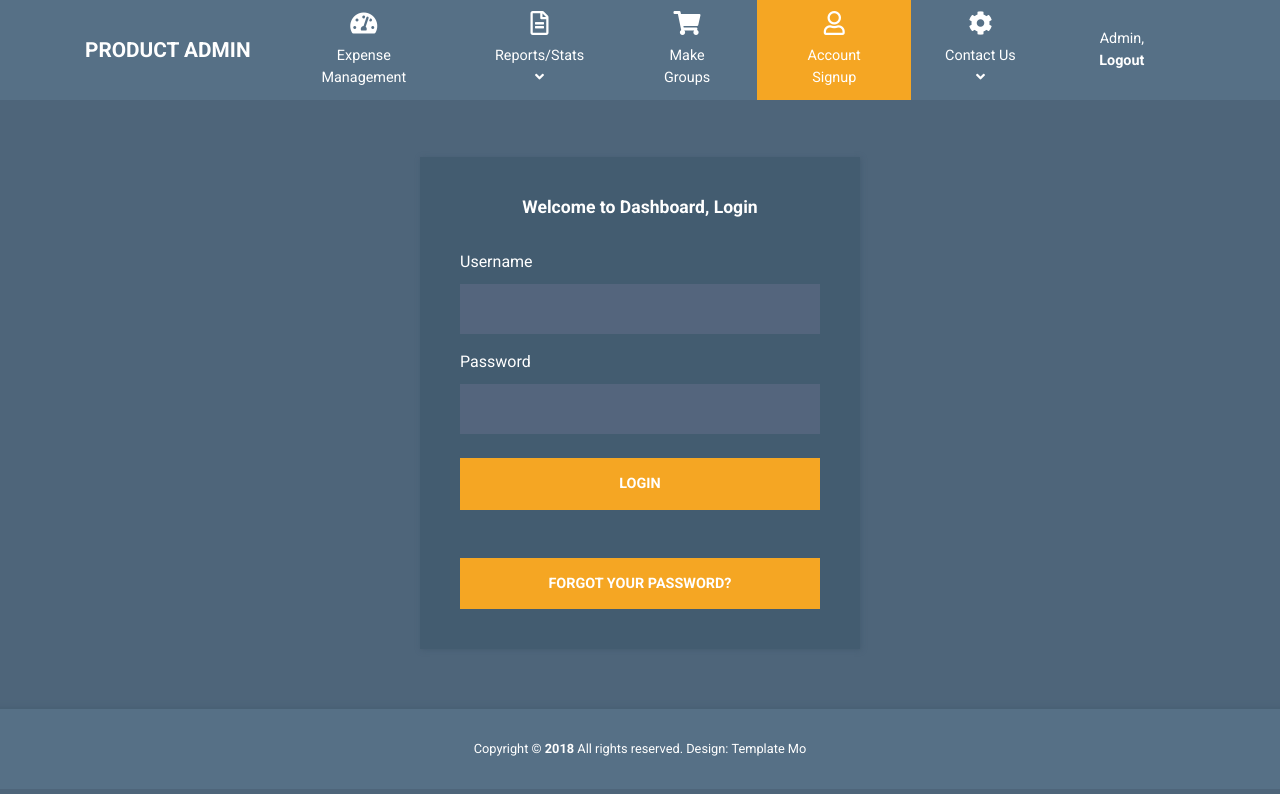
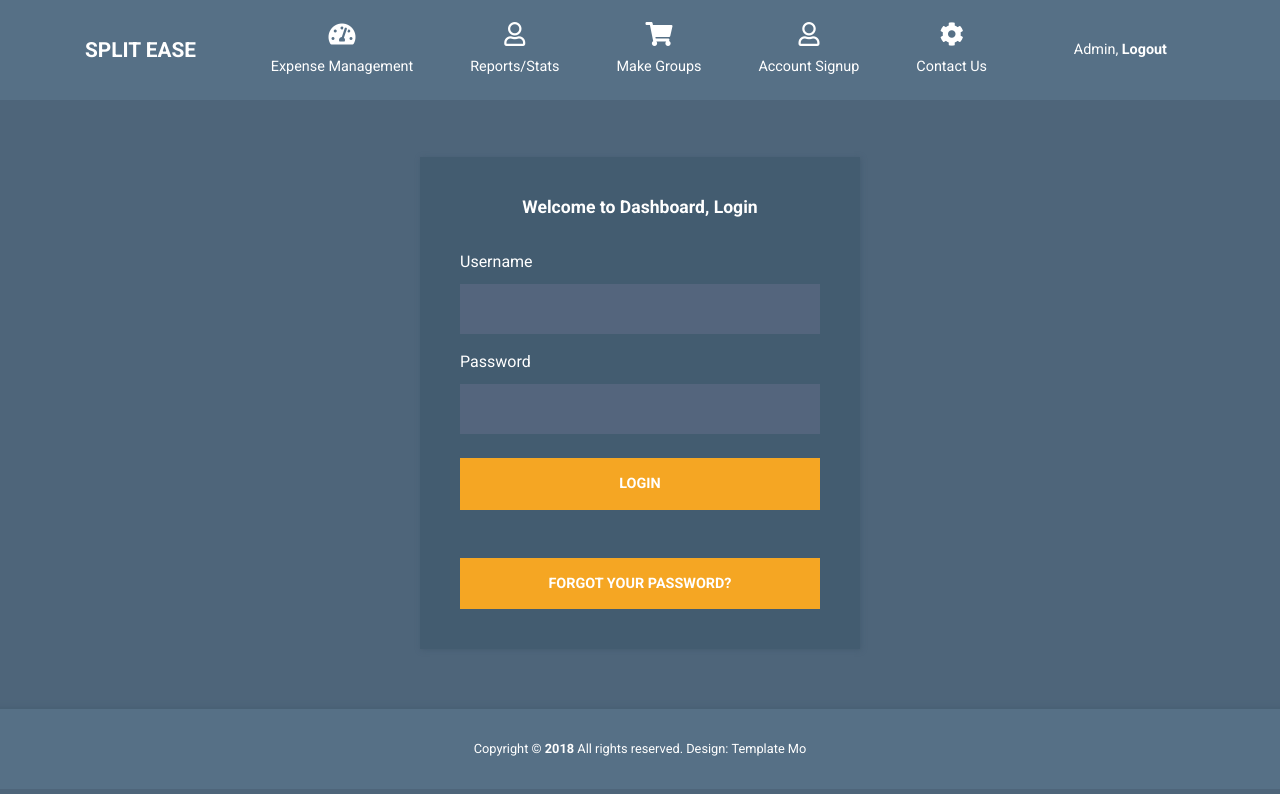
Before and after one commit to CodEros9231/LOC-Website, a plain HTML site: page login_new.html in a window 1280 px wide. Drawn offline with Linux system fonts and the light colour scheme.

Commit message:
final all pages organized

```diff
--- a/login_new.html
+++ b/login_new.html
@@ -27,7 +27,7 @@
       <nav class="navbar navbar-expand-xl">
         <div class="container h-100">
           <a class="navbar-brand" href="index.html">
-            <h1 class="tm-site-title mb-0">Product Admin</h1>
+            <h1 class="tm-site-title mb-0">SPLIT EASE</h1>
           </a>
           <button
             class="navbar-toggler ml-auto mr-0"
@@ -49,24 +49,10 @@
                   <span class="sr-only">(current)</span>
                 </a>
               </li>
-              <li class="nav-item dropdown">
-                <a
-                  class="nav-link dropdown-toggle"
-                  href="#"
-                  id="navbarDropdown"
-                  role="button"
-                  data-toggle="dropdown"
-                  aria-haspopup="true"
-                  aria-expanded="false"
-                >
-                  <i class="far fa-file-alt"></i>
-                  <span> Reports/Stats <i class="fas fa-angle-down"></i> </span>
+              <li class="nav-item">
+                <a class="nav-link" href="reports.html">
+                  <i class="far fa-user"></i> Reports/Stats
                 </a>
-                <div class="dropdown-menu" aria-labelledby="navbarDropdown">
-                  <a class="dropdown-item" href="#">Daily Report</a>
-                  <a class="dropdown-item" href="#">Weekly Report</a>
-                  <a class="dropdown-item" href="#">Yearly Report</a>
-                </div>
               </li>
               <li class="nav-item">
                 <a class="nav-link" href="groups.html">
@@ -75,33 +61,18 @@
               </li>
 
               <li class="nav-item">
-                <a class="nav-link active" href="accounts.html">
+                <a class="nav-link" href="signup_new.html">
                   <i class="far fa-user"></i> Account Signup
                 </a>
               </li>
-              <li class="nav-item dropdown">
-                <a
-                  class="nav-link dropdown-toggle"
-                  href="#"
-                  id="navbarDropdown"
-                  role="button"
-                  data-toggle="dropdown"
-                  aria-haspopup="true"
-                  aria-expanded="false"
-                >
-                  <i class="fas fa-cog"></i>
-                  <span> Contact Us <i class="fas fa-angle-down"></i> </span>
-                </a>
-                <div class="dropdown-menu" aria-labelledby="navbarDropdown">
-                  <a class="dropdown-item" href="#">Profile</a>
-                  <a class="dropdown-item" href="#">Billing</a>
-                  <a class="dropdown-item" href="#">Customize</a>
-                </div>
-              </li>
+              <a class="nav-link" href="contact_us.html">
+                <i class="fas fa-cog"></i>
+                Contact Us
+            </a>
             </ul>
             <ul class="navbar-nav">
               <li class="nav-item">
-                <a class="nav-link d-block" href="login.html">
+                <a class="nav-link d-block" href="login_new.html">
                   Admin, <b>Logout</b>
                 </a>
               </li>
```
Also changed, not shown: signup_new.html (+11 -37 lines).
